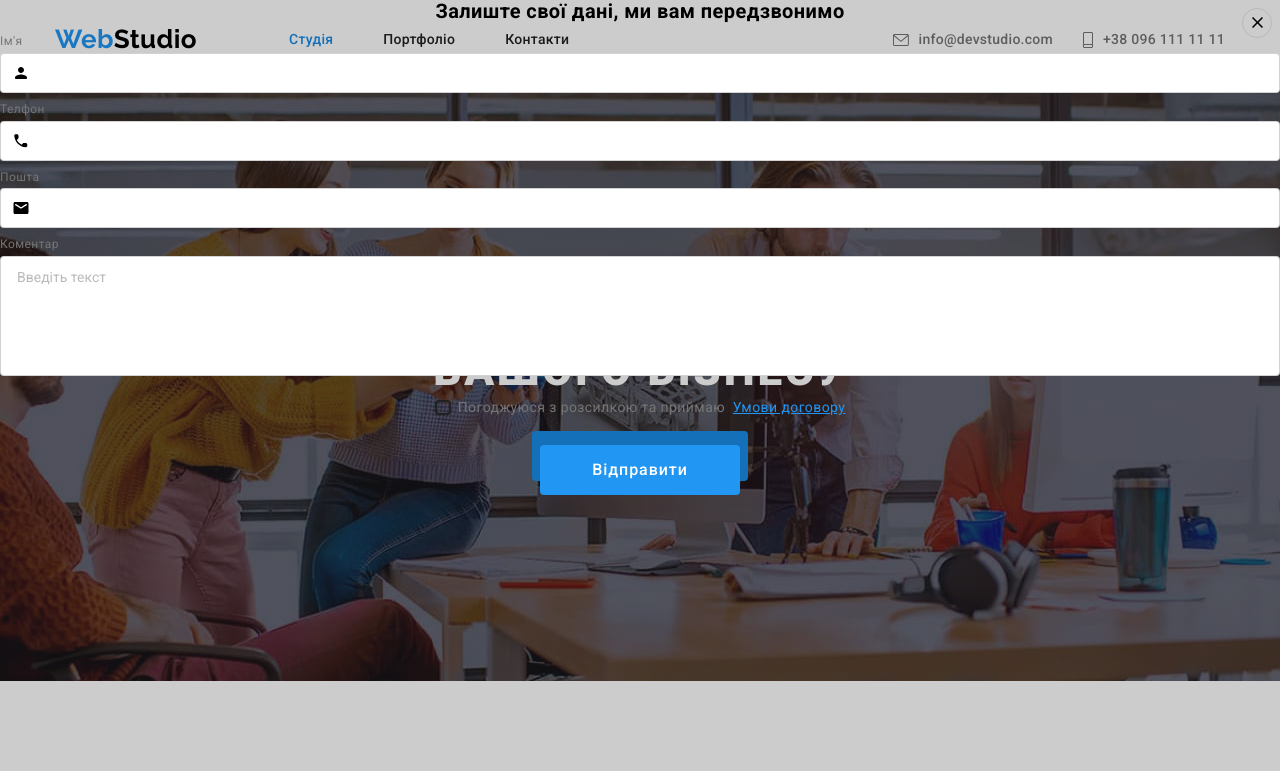
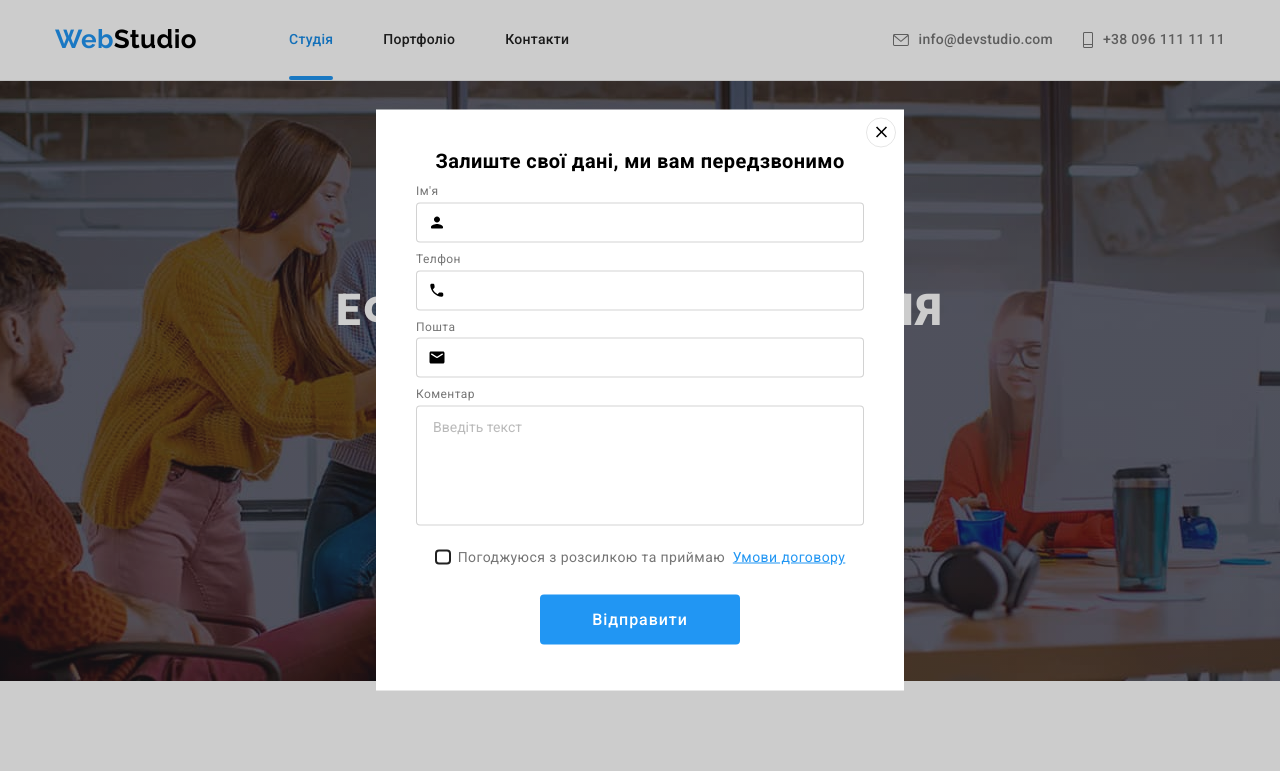
Before and after one commit to over99/goit-markup-hw-08, a plain HTML site: page index.html in a window 1280 px wide. Both pictures are taken after a click on the button "Замовити послугу". Shown: the top 771 px of the page. Drawn offline with nearby package versions, Linux system fonts and the light colour scheme; files that its build step writes are made by us from their sources.

Commit message:
correct sass components.

```diff
--- a/sass/components/_modal-form.scss
+++ b/sass/components/_modal-form.scss
@@ -1,4 +1,8 @@
-
+@media screen and (min-width:768px) {
+    .modal-form-own-checkbox {
+        font-size: 14px;
+    }
+}
 
 .modal-form-title {
     font-family: var(--primary-font);
@@ -85,6 +89,7 @@
     height: 15px;
     border: 2px #212121 solid;
     border-radius: 4px;
+    font-size: 12px;
     color: rgba(33, 33, 33, 1);
     margin-right: 7px;
 
@@ -92,6 +97,15 @@
         background-color: #2196F3;
         border-color: #ffffff;
     }
+}
+
+.checkbox-text {
+    margin-left: 8.38px;
+    font-weight: 400;
+
+    line-height: 1.7;
+    letter-spacing: .03em;
+    color: rgba(117, 117, 117, 1) ;
 }
 
 .modal-form-own-checkbox-icon {
--- a/sass/components/_modal-window.scss
+++ b/sass/components/_modal-window.scss
@@ -1,4 +1,20 @@
-@media screen  and (max-width:767px){
+@media screen and (max-width:479px) {
+    .modal{
+        width: 300px;
+        height: 609px;
+    }
+}
+
+.modal {
+    position: absolute;
+    top: 50%;
+    left: 50%;
+    transform: translate(-50%, -50%);
+    padding: 40px;
+    background-color: #ffffff;
+}
+
+@media screen  and (min-width:480px) and (max-width:767px){
     .modal {
         position: absolute;
         top: 50%;
@@ -6,6 +22,32 @@
         transform: translate(-50%, -50%);
         width: 450px;
         height: 609px;
+        padding: 40px;
+        background-color: #ffffff;
+    }
+}
+
+@media screen and (min-width:768px) {
+    .modal {
+        position: absolute;
+        top: 50%;
+        left: 50%;
+        transform: translate(-50%, -50%);
+        width: 450px;
+        height: 609px;
+        padding: 40px;
+        background-color: #ffffff;
+    }
+}
+
+@media screen and (min-width:1200px) {
+    .modal {
+        position: absolute;
+        top: 50%;
+        left: 50%;
+        transform: translate(-50%, -50%);
+        width: 528px;
+        height: 581px;
         padding: 40px;
         background-color: #ffffff;
     }
--- a/sass/components/_social-link.scss
+++ b/sass/components/_social-link.scss
@@ -1,7 +1,13 @@
+@media screen and (max-width:767px) {
+    .social-list {
+        padding-bottom: 30px;
+    }
+}
+
 .social-list {
     @extend %align;
     column-gap: 10px;
-    padding-bottom: 24px;
+    margin-bottom: 30px;
 }
 
 .social-list__social-link {
```
